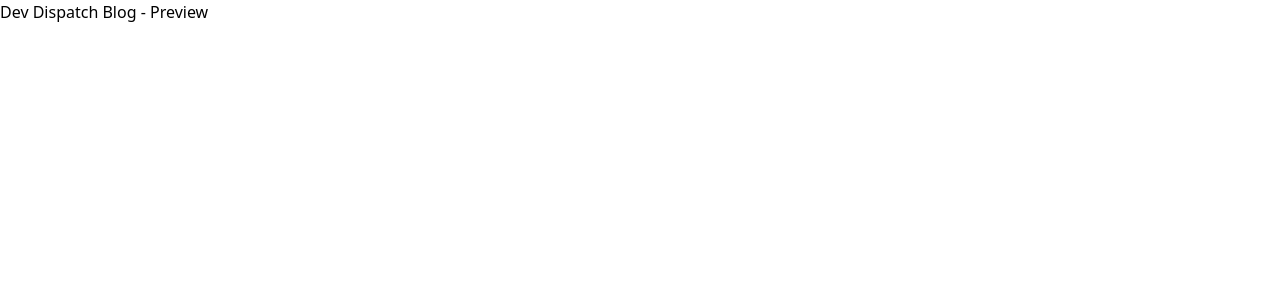
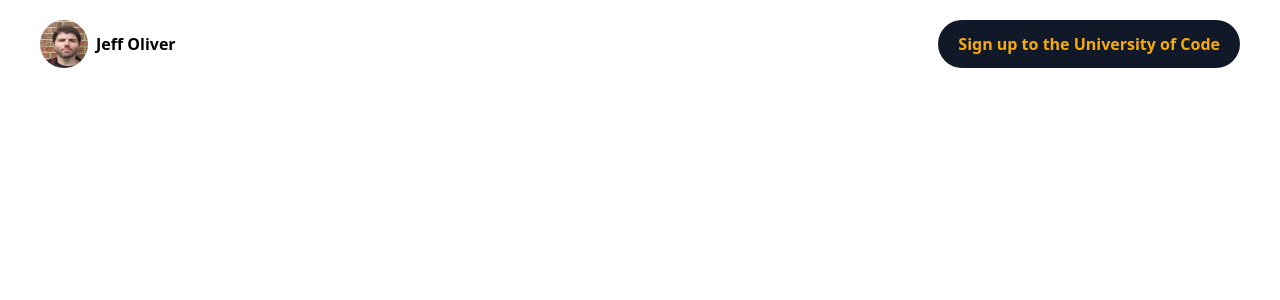
Before and after one commit to codeOfTheFuture/dev-dispatch-blog, a Next.js app: page / in a window 1280 px wide. Shown: the top 300 px of the page. Built offline with nearby package versions, Linux system fonts and the light colour scheme.

Commit message:
Header component complete

```diff
--- a/app/(user)/layout.tsx
+++ b/app/(user)/layout.tsx
@@ -1,5 +1,6 @@
 import { ReactNode } from "react";
 import "@/app/globals.css";
+import Header from "@/components/Header";
 
 export const metadata = {
   title: "Create Next App",
@@ -13,7 +14,12 @@ interface Props {
 const RootLayout = ({ children }: Props) => {
   return (
     <html lang="en">
-      <body>{children}</body>
+      <body>
+        <Header />
+
+        {/* Banner */}
+        {children}
+      </body>
     </html>
   );
 };
--- a/app/(user)/page.tsx
+++ b/app/(user)/page.tsx
@@ -1,9 +1,5 @@
 const HomePage = () => {
-  return (
-    <div>
-      <h1>Dev Dispatch Blog - Preview</h1>
-    </div>
-  );
+  return <div>{/* Home Page */}</div>;
 };
 
 export default HomePage;
--- /dev/null
+++ b/components/Banner.tsx
@@ -0,0 +1,9 @@
+const Banner = () => {
+  return (
+    <div>
+      <h1>Banner</h1>
+    </div>
+  );
+};
+
+export default Banner;
--- /dev/null
+++ b/components/Header.tsx
@@ -0,0 +1,26 @@
+import Image from "next/image";
+import Link from "next/link";
+
+import logo from "@/public/assets/logo-img.jpg";
+
+const Header = () => {
+  return (
+    <header className="flex justify-between items-center space-x-2 font-bold px-10 py-5">
+      <Link href="/" className="flex items-center space-x-2">
+        <div className="relative w-12 h-12 rounded-full">
+          <Image src={logo} alt="" fill className="rounded-full" />
+        </div>
+        <p>Jeff Oliver</p>
+      </Link>
+
+      <Link
+        href="https://www.papareact.com/universityofcode"
+        className="flex items-center px-5 py-3 text-center text-sm md:text-base bg-gray-900 text-custom-brand rounded-full"
+        target="_blank">
+        Sign up to the University of Code
+      </Link>
+    </header>
+  );
+};
+
+export default Header;
```
